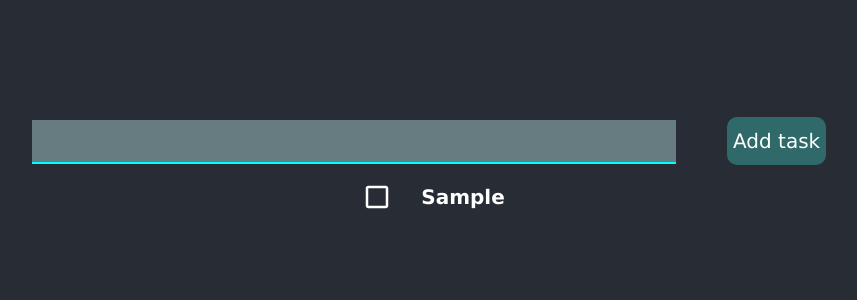
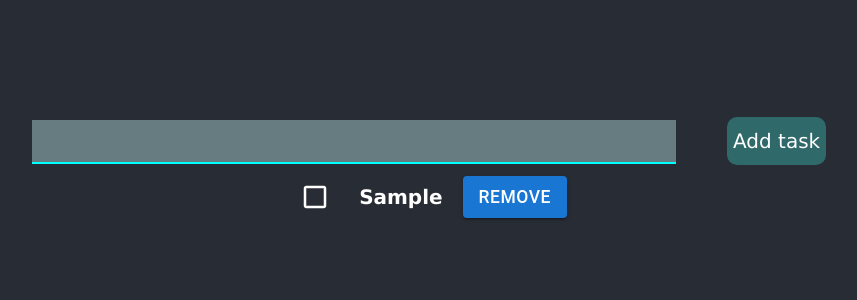
Before and after one commit to Maxekk/react-todo, a React (Create React App) app: page / in a window 1280 px wide. Both pictures are taken after typing "Sample" into the empty fields and a click on the button "Add task". Shown: the top 300 px of the page, without its empty margins (211-1068 px from the left). Built offline with nearby package versions, Linux system fonts and the light colour scheme.

Commit message:
Added remove button for tasks, logic not finished yet

```diff
--- a/src/App.css
+++ b/src/App.css
@@ -39,7 +39,7 @@
   transition: 0.5s;
 }
 
-button {
+.Add-task {
   background-color: rgb(47, 105, 105);
   border: none;
   border-radius: 10px;
@@ -48,7 +48,7 @@ button {
   transition: 0.4s;
 }
 
-button:hover {
+.Add-task:hover {
   background-color: rgb(102, 212, 212);
   border: none;
   border-radius: 10px;
@@ -57,7 +57,7 @@ button:hover {
   transition: 0.4s;
 }
 
-.todo-container {
+.Todo-Container {
   display: flex;
   align-items: center;
   justify-content: center;
--- a/src/App.js
+++ b/src/App.js
@@ -28,7 +28,7 @@ function App() {
           onChange={handleInput}
           value={task}>
           </input>
-          <button type="submit">Add task</button>
+          <button type="submit" className='Add-task'>Add task</button>
         </form>
         <Todo todos={todos}/>
       </header>
--- a/src/Todo.js
+++ b/src/Todo.js
@@ -1,13 +1,26 @@
 import React from 'react'
-import { Checkbox } from '@mui/material'
+import { Checkbox, Button } from '@mui/material'
 
 function Todo({ todos }) {
+  const removeTask = (e) => {
+    let i = 0;
+    const id = e.target.getAttribute('id');
+    console.log(id);
+    todos.forEach(element => {
+      if(element.id == id){
+        todos.filter(element => element.id !== id);
+      }
+    });
+  }
+
+
   return (
     <div>
     {todos.map(todo => (
-      <div key={todo.id} className='todo-container'>
+      <div key={todo.id} className='Todo-Container'>
         <Checkbox />
         <h3>{todo.content}</h3>
+        <Button variant="contained" onClick={removeTask} id={todo.id}>Remove</Button>
       </div>
     ))}
     </div>
```
